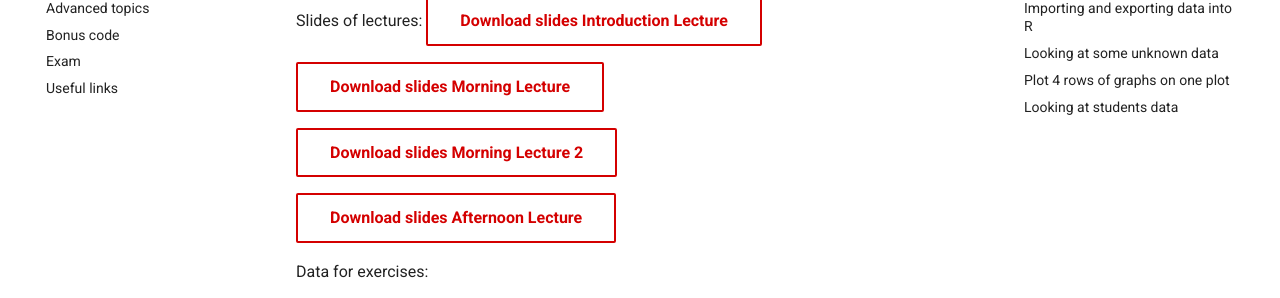
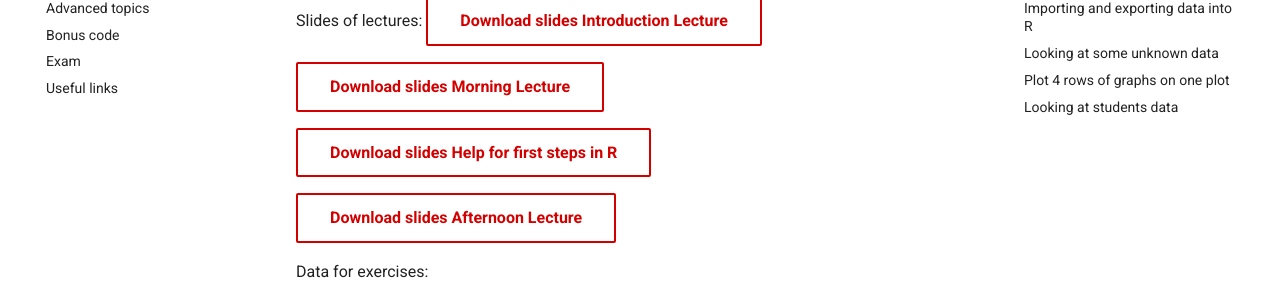
Before and after one commit to sib-swiss/Introduction-to-statistics-with-R, an MkDocs documentation site: the page built from docs/day1.md, in a window 1280 px wide and 900 px high. Shown: the part 292-590 px from the top of the window. Built offline with MkDocs 1.6.1 and Material for MkDocs 9.7.7, drawn with Linux system fonts in a browser that asks for light colours; comment, search, counter and statistics services are not loaded.

```diff
--- a/docs/day1.md
+++ b/docs/day1.md
@@ -8,7 +8,7 @@
 
 [Download slides Morning Lecture](assets/pdf/Exploratory data analysis - 080221.pdf){: .md-button }
 
-[Download slides Morning Lecture 2](assets/pdf/Data_analysis_with_R _060223.pdf){: .md-button }
+[Download slides Help for first steps in R](assets/pdf/Data_analysis_with_R _060223.pdf){: .md-button }
 
 [Download slides Afternoon Lecture](assets/pdf/Introduction_to_hypothesis_testing_06022023.pdf){: .md-button }
 
```
